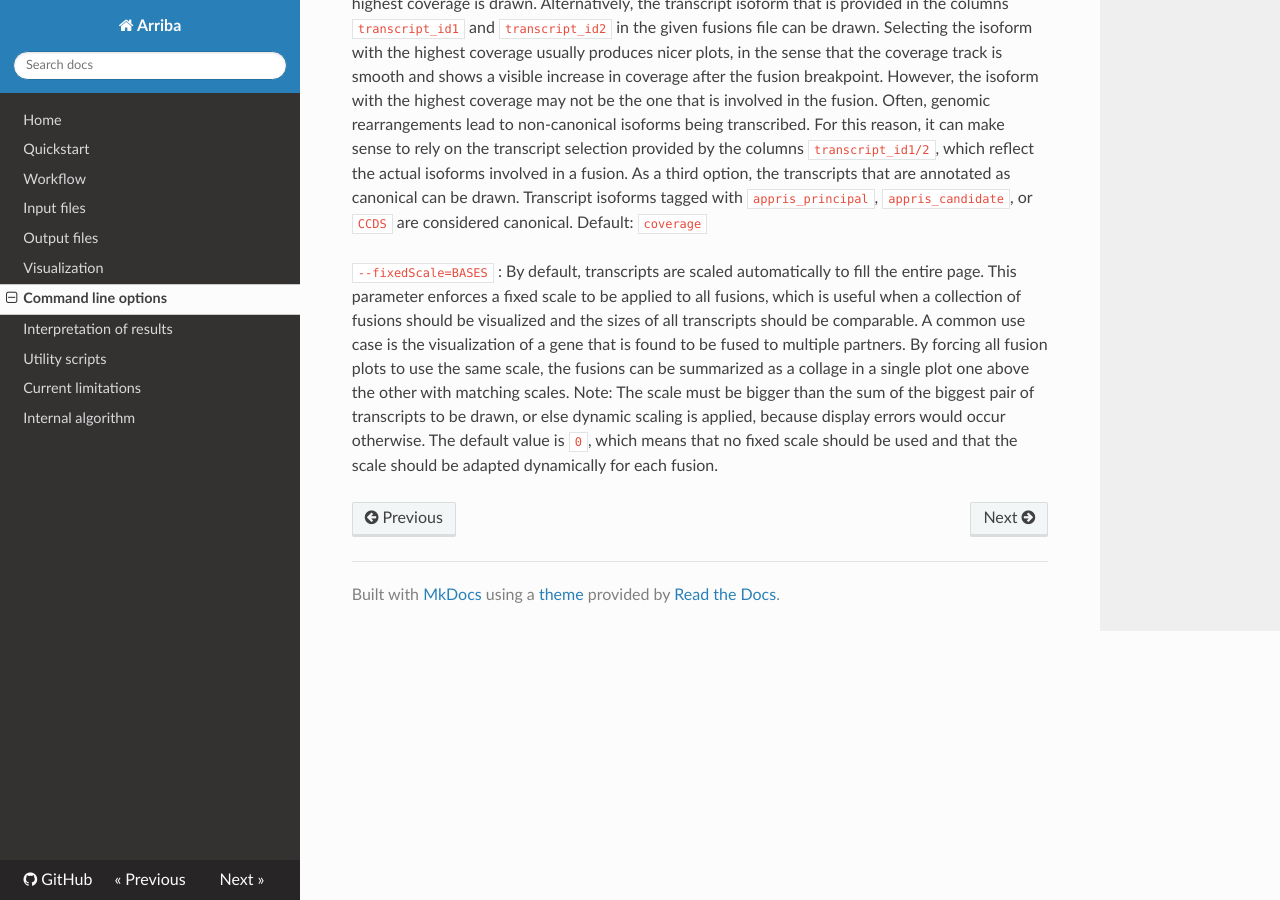
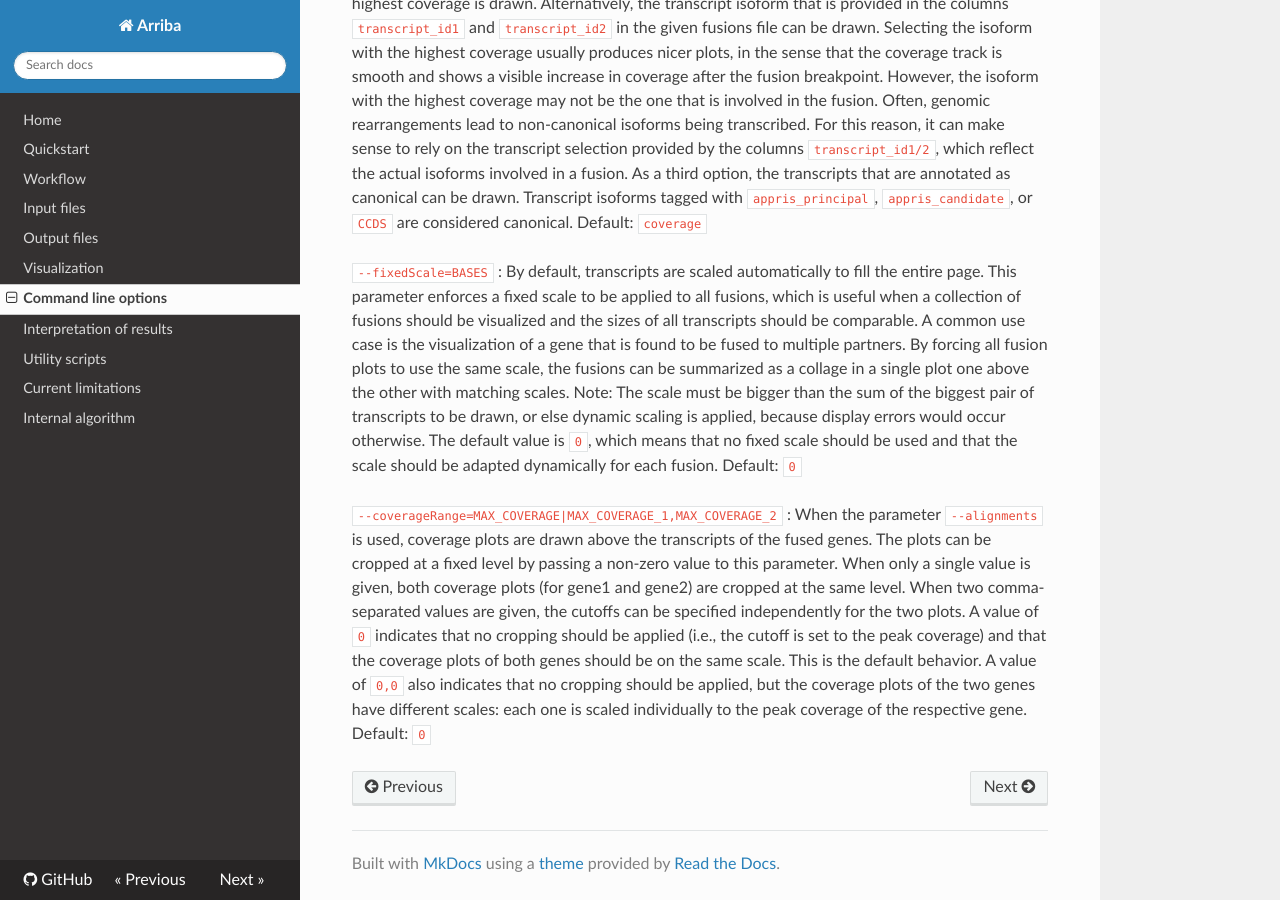
Before and after one commit to suhrig/arriba, an MkDocs documentation site: the page built from documentation/command-line-options.md, in a window 1280 px wide and 900 px high, scrolled down 7723 px. Built offline with MkDocs 1.6.1, drawn with Linux system fonts in a browser that asks for light colours; nearby versions of some CDN libraries; old or Windows-style settings are respelled for this version of MkDocs.

Commit message:
coverage range to draw can be specified

```diff
--- a/documentation/command-line-options.md
+++ b/documentation/command-line-options.md
@@ -222,4 +222,7 @@ draw_fusions.R --fusions=fusions.tsv --annotation=annotation.gtf --output=output
 : By default, the transcript isoform with the highest coverage is drawn. Alternatively, the transcript isoform that is provided in the columns `transcript_id1` and `transcript_id2` in the given fusions file can be drawn. Selecting the isoform with the highest coverage usually produces nicer plots, in the sense that the coverage track is smooth and shows a visible increase in coverage after the fusion breakpoint. However, the isoform with the highest coverage may not be the one that is involved in the fusion. Often, genomic rearrangements lead to non-canonical isoforms being transcribed. For this reason, it can make sense to rely on the transcript selection provided by the columns `transcript_id1/2`, which reflect the actual isoforms involved in a fusion. As a third option, the transcripts that are annotated as canonical can be drawn. Transcript isoforms tagged with `appris_principal`, `appris_candidate`, or `CCDS` are considered canonical. Default: `coverage`
 
 `--fixedScale=BASES`
-: By default, transcripts are scaled automatically to fill the entire page. This parameter enforces a fixed scale to be applied to all fusions, which is useful when a collection of fusions should be visualized and the sizes of all transcripts should be comparable. A common use case is the visualization of a gene that is found to be fused to multiple partners. By forcing all fusion plots to use the same scale, the fusions can be summarized as a collage in a single plot one above the other with matching scales. Note: The scale must be bigger than the sum of the biggest pair of transcripts to be drawn, or else dynamic scaling is applied, because display errors would occur otherwise. The default value is `0`, which means that no fixed scale should be used and that the scale should be adapted dynamically for each fusion.
+: By default, transcripts are scaled automatically to fill the entire page. This parameter enforces a fixed scale to be applied to all fusions, which is useful when a collection of fusions should be visualized and the sizes of all transcripts should be comparable. A common use case is the visualization of a gene that is found to be fused to multiple partners. By forcing all fusion plots to use the same scale, the fusions can be summarized as a collage in a single plot one above the other with matching scales. Note: The scale must be bigger than the sum of the biggest pair of transcripts to be drawn, or else dynamic scaling is applied, because display errors would occur otherwise. The default value is `0`, which means that no fixed scale should be used and that the scale should be adapted dynamically for each fusion. Default: `0`
+
+`--coverageRange=MAX_COVERAGE|MAX_COVERAGE_1,MAX_COVERAGE_2`
+: When the parameter `--alignments` is used, coverage plots are drawn above the transcripts of the fused genes. The plots can be cropped at a fixed level by passing a non-zero value to this parameter. When only a single value is given, both coverage plots (for gene1 and gene2) are cropped at the same level. When two comma-separated values are given, the cutoffs can be specified independently for the two plots. A value of `0` indicates that no cropping should be applied (i.e., the cutoff is set to the peak coverage) and that the coverage plots of both genes should be on the same scale. This is the default behavior. A value of `0,0` also indicates that no cropping should be applied, but the coverage plots of the two genes have different scales: each one is scaled individually to the peak coverage of the respective gene. Default: `0`
```
Also changed, not shown: 1 other file.
